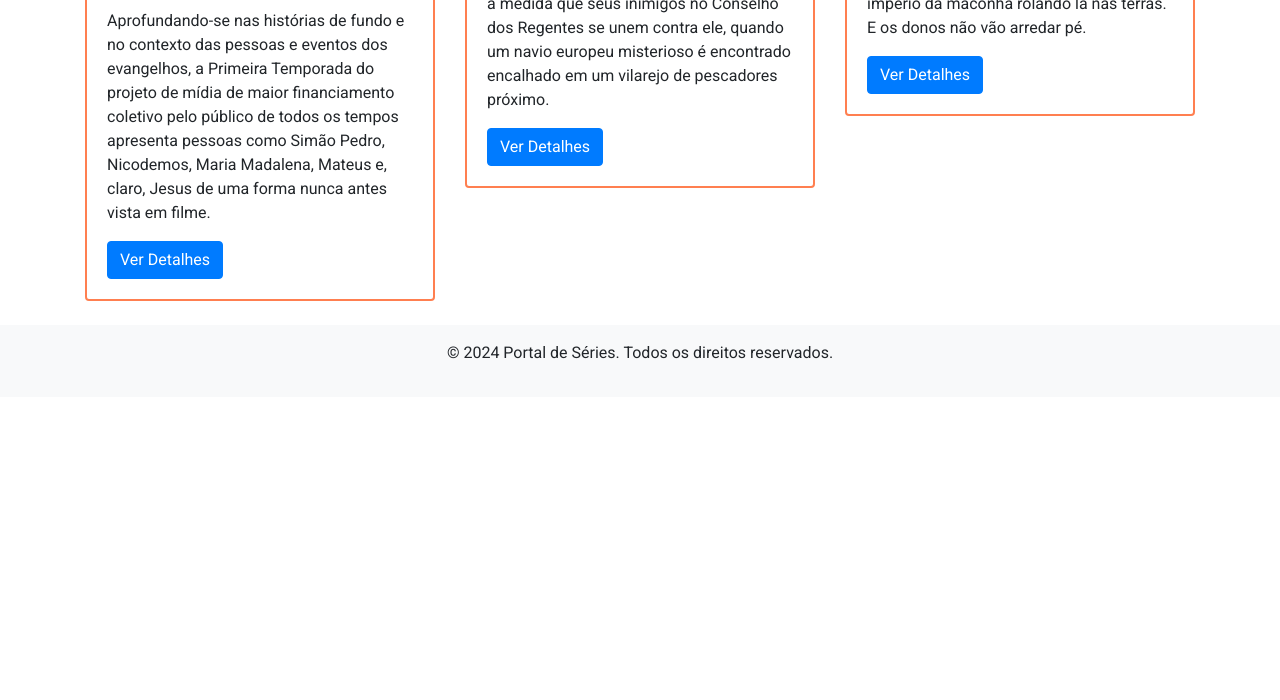
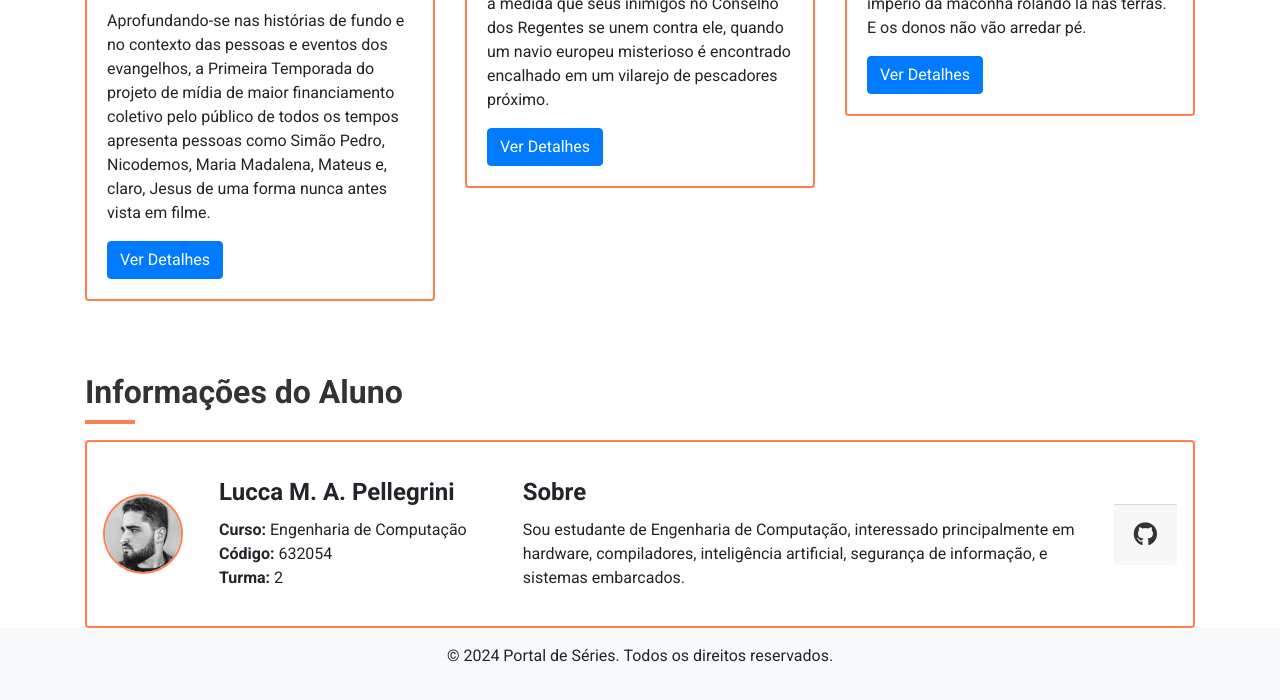
Before and after one commit to lucca-pellegrini/diw-tp02, a plain HTML site: page index.html in a window 1280 px wide. Shown: the part 2013-2713 px from the top of the page. Before the commit the page ends 2410 px from the top, so only its background shows below. Drawn offline with nearby package versions, Linux system fonts and the light colour scheme.

Commit message:
index.html: adiciona informações do aluno

```diff
--- a/css/styles.css
+++ b/css/styles.css
@@ -1,6 +1,6 @@
 /* Fonte personalizada */
 body {
-  font-family: "Roboto", sans-serif;
+  font-family: 'Roboto', sans-serif;
 }
 
 /* Títulos das seções */
@@ -15,7 +15,7 @@ body {
 }
 
 .section-title::after {
-  content: "";
+  content: '';
   display: block;
   width: 50px;
   height: 4px;
@@ -61,3 +61,59 @@ body {
 .card-body {
   text-align: left;
 }
+
+/* Estilização da Seção de Informações do Responsável */
+#responsavel .card-title {
+  font-size: 1.5rem;
+  font-weight: bold;
+}
+
+#responsavel .card-text {
+  font-size: 1rem;
+}
+
+/* Estilização da Imagem de Perfil */
+.profile-img {
+  width: 80px;
+  height: 80px;
+  border-radius: 50%;
+  border: 2px solid #ff7f50; /* Laranja */
+  object-fit: cover;
+}
+
+/* Ajuste da Descrição no Layout Responsivo */
+.left-section {
+  min-width: 250px; /* Define um tamanho mínimo para a parte esquerda */
+  flex-shrink: 0; /* Impede que a parte esquerda encolha */
+}
+
+#responsavel .card-body.ml-3 {
+  flex-grow: 1; /* Permite que a parte direita cresça para ocupar o espaço restante */
+}
+
+@media (max-width: 768px) {
+  #responsavel .card {
+    flex-direction: column;
+    align-items: flex-start;
+  }
+
+  .left-section {
+    min-width: 100%; /* Ajusta o tamanho mínimo para 100% em telas menores */
+  }
+
+  #responsavel .card-body.ml-3 {
+    margin-left: 0;
+    margin-top: 1rem;
+  }
+}
+
+/* Estilização do Link do GitHub */
+.github-link {
+  color: #333;
+  font-size: 1.5rem;
+  transition: color 0.3s;
+}
+
+.github-link:hover {
+  color: #ff7f50; /* Laranja */
+}
--- a/index.html
+++ b/index.html
@@ -7,6 +7,7 @@
   <title>Portal de Séries</title>
   <link rel="stylesheet" href="https://stackpath.bootstrapcdn.com/bootstrap/4.5.2/css/bootstrap.min.css" />
   <link rel="stylesheet" href="https://fonts.googleapis.com/css2?family=Roboto:wght@400;700&display=swap" />
+  <link rel="stylesheet" href="https://cdnjs.cloudflare.com/ajax/libs/font-awesome/5.15.4/css/all.min.css" />
   <link rel="stylesheet" href="css/styles.css" />
 </head>
 
@@ -228,6 +229,38 @@
     </section>
     <!-- Fim da Seção 2 -->
 
+    <!-- Seção 3: Informações sobre o Responsável -->
+    <section id="responsavel" class="container mt-5">
+      <h2 class="section-title">Informações do Aluno</h2>
+      <div class="card border-orange rounded d-flex flex-row align-items-center p-3">
+        <div class="left-section d-flex align-items-center">
+          <img src="img/profile.jpg" alt="Foto do Responsável" width="50" height="50" class="profile-img mr-3" />
+          <div class="card-body">
+            <h5 class="card-title">Lucca M. A. Pellegrini</h5>
+            <p class="card-text">
+              <strong>Curso:</strong> Engenharia de Computação<br />
+              <strong>Código:</strong> 632054 <br />
+              <strong>Turma:</strong> 2
+            </p>
+          </div>
+        </div>
+        <div class="card-body ml-3">
+          <h5 class="card-title">Sobre</h5>
+          <p class="card-text">
+            Sou estudante de Engenharia de Computação, interessado
+            principalmente em hardware, compiladores, inteligência artificial,
+            segurança de informação, e sistemas embarcados.
+          </p>
+        </div>
+        <div class="card-footer d-flex justify-content-end">
+          <a href="https://github.com/lucca-pellegrini" target="_blank" class="github-link">
+            <i class="fab fa-github"></i>
+          </a>
+        </div>
+      </div>
+    </section>
+    <!-- Fim da Seção 3 -->
+
     <!-- Aqui adicionaremos as próximas seções -->
   </main>
 
```
Also changed, not shown: img/profile.jpg (added).
